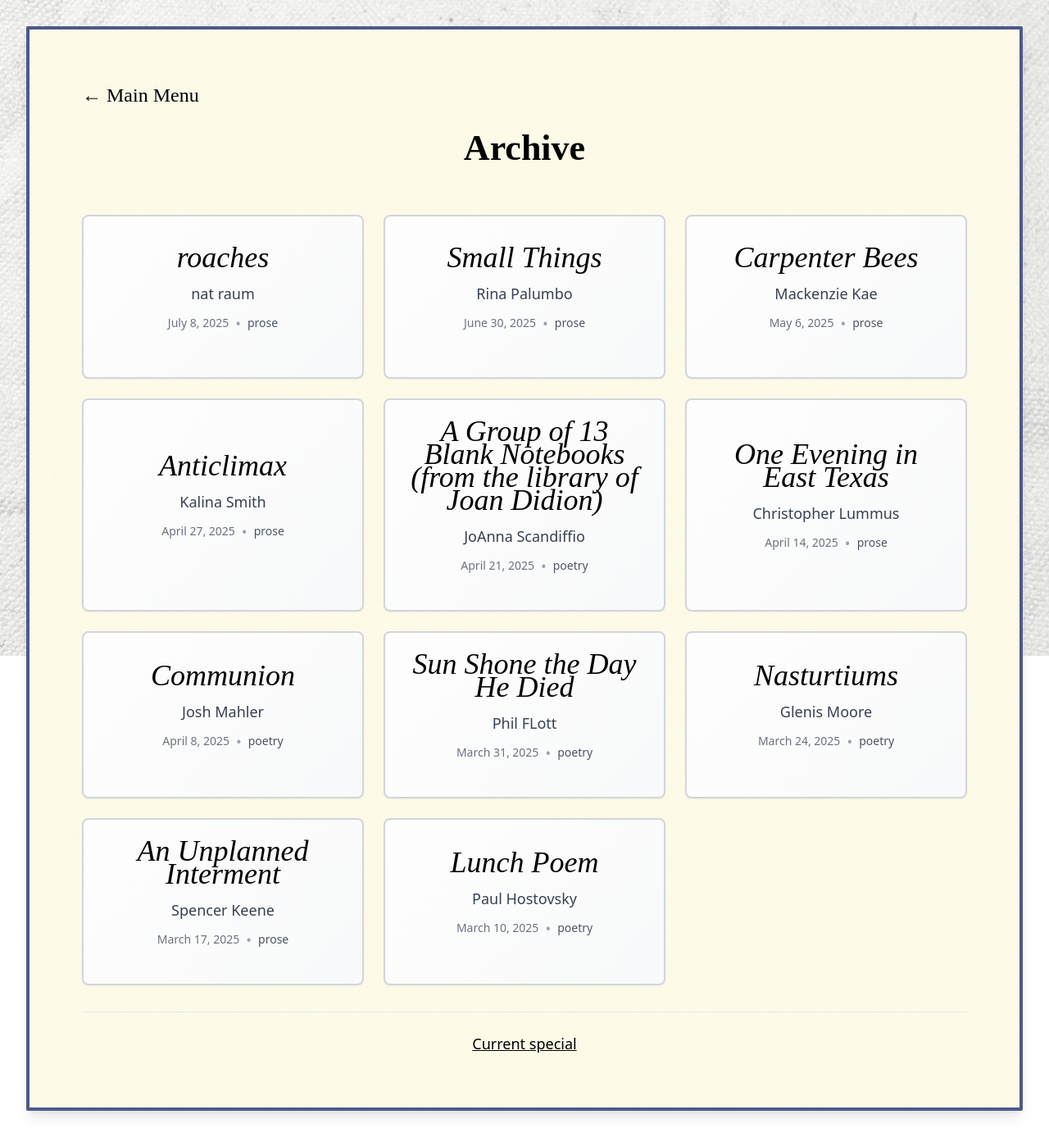
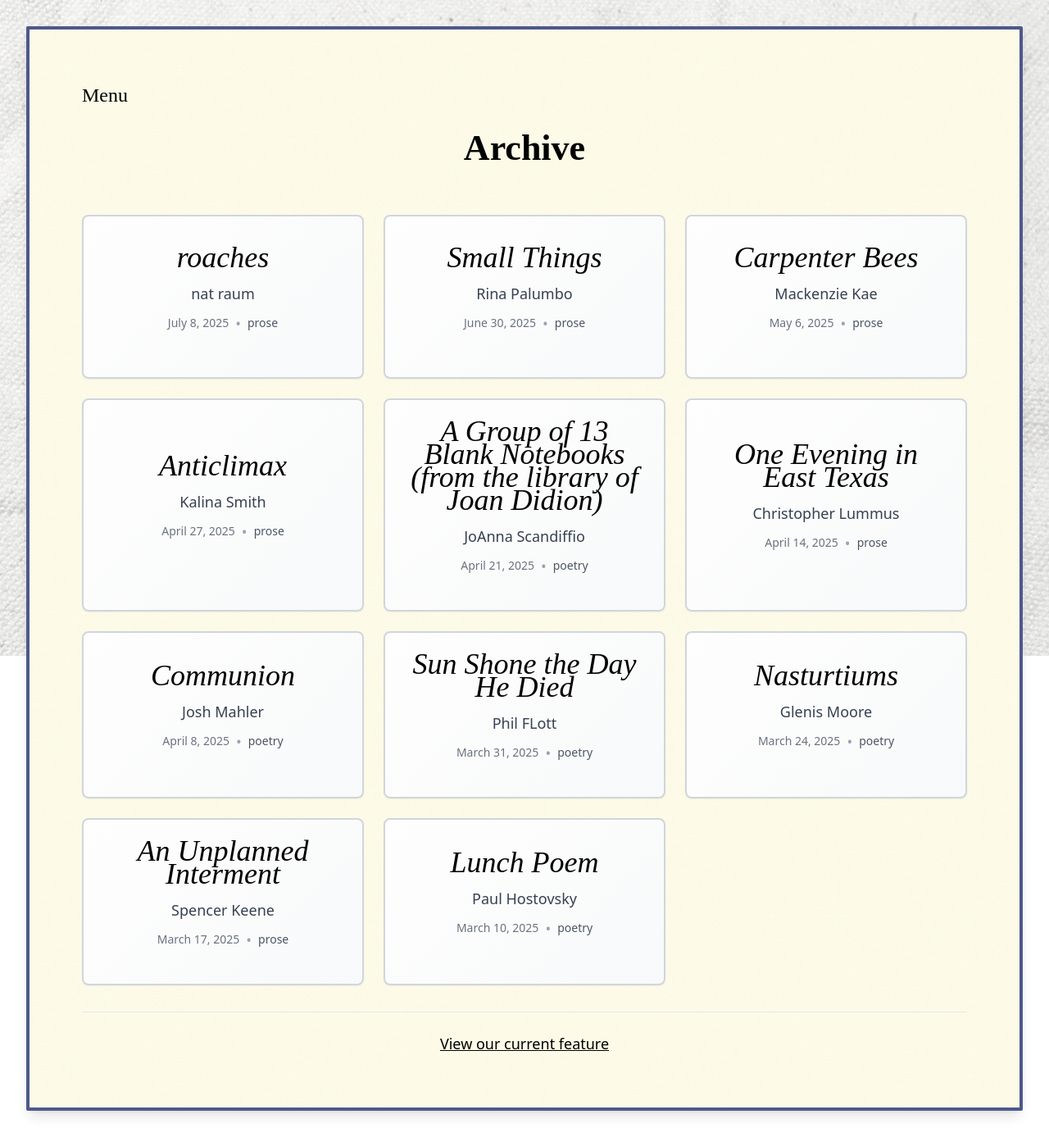
Before and after one commit to stabeart/lunch-break, a React (Vite) app: page /archive in a window 1280 px wide. Shown: the whole page at 82% size. Built offline with nearby package versions, Linux system fonts and the light colour scheme; the HTML template or start-up script is replaced by a standard one.

Commit message:
big man tingz

```diff
--- a/src/components/Archive.jsx
+++ b/src/components/Archive.jsx
@@ -80,7 +80,7 @@ const Archive = () => {
           to="/weekly"
           className="text-lg hover:opacity-30 transition-opacity underline"
         >
-          Current special
+          View our current feature
         </Link>
       </div>
     </PageLayout>
--- a/src/components/ArchivePiece.jsx
+++ b/src/components/ArchivePiece.jsx
@@ -60,7 +60,6 @@ const ArchivePiece = () => {
 
   return (
     <PageLayout
-      title="From the Archive"
       contentSize={contentSize}
       showDecorativeImages={showDecorativeImages}
     >
@@ -100,7 +99,7 @@ const ArchivePiece = () => {
           to="/weekly"
           className="text-lg hover:opacity-30 transition-opacity underline"
         >
-          View this week's feature
+          View our current feature
         </Link>
       </div>
     </PageLayout>
--- a/src/components/PageLayout.jsx
+++ b/src/components/PageLayout.jsx
@@ -284,7 +284,7 @@ const getContentWidth = () => {
                   }`}
                   style={styles.georgia}
                 >
-                  ← Main Menu
+                  Menu
                 </Link>
               )}
 
```
